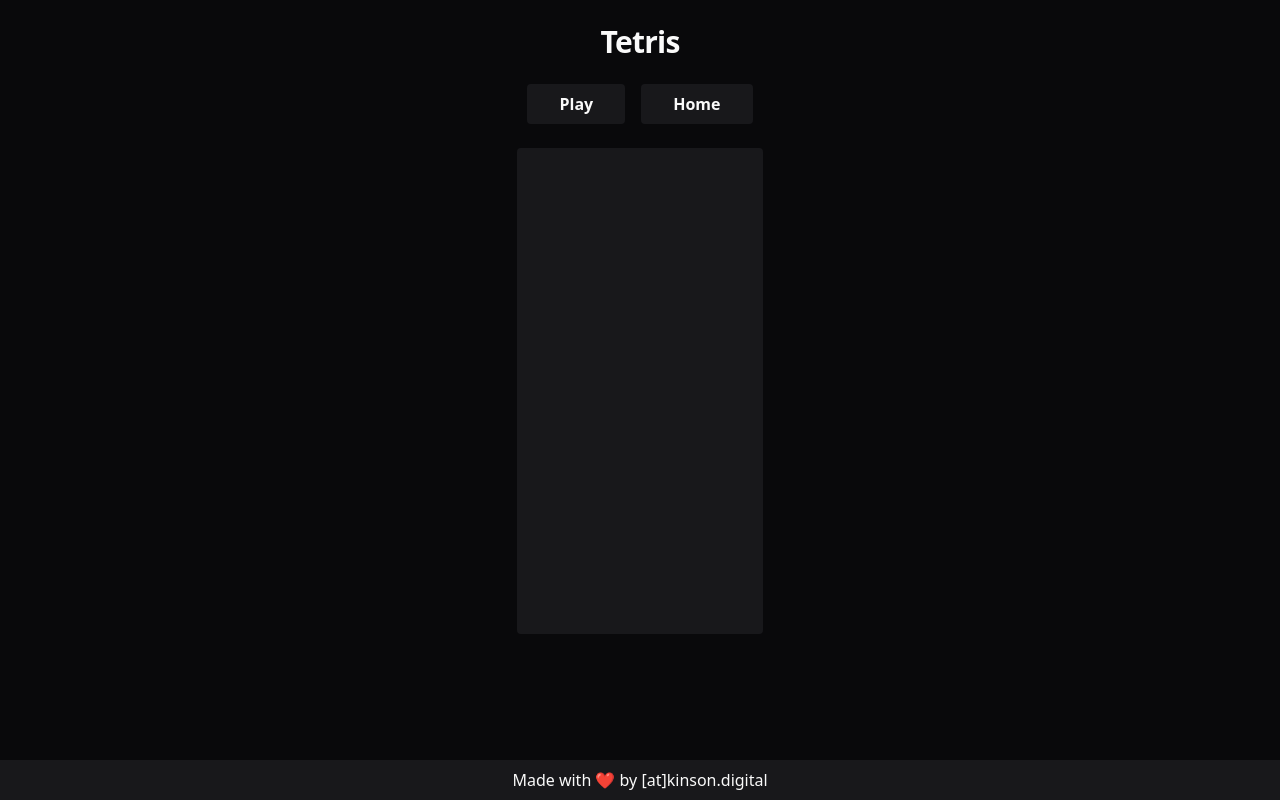
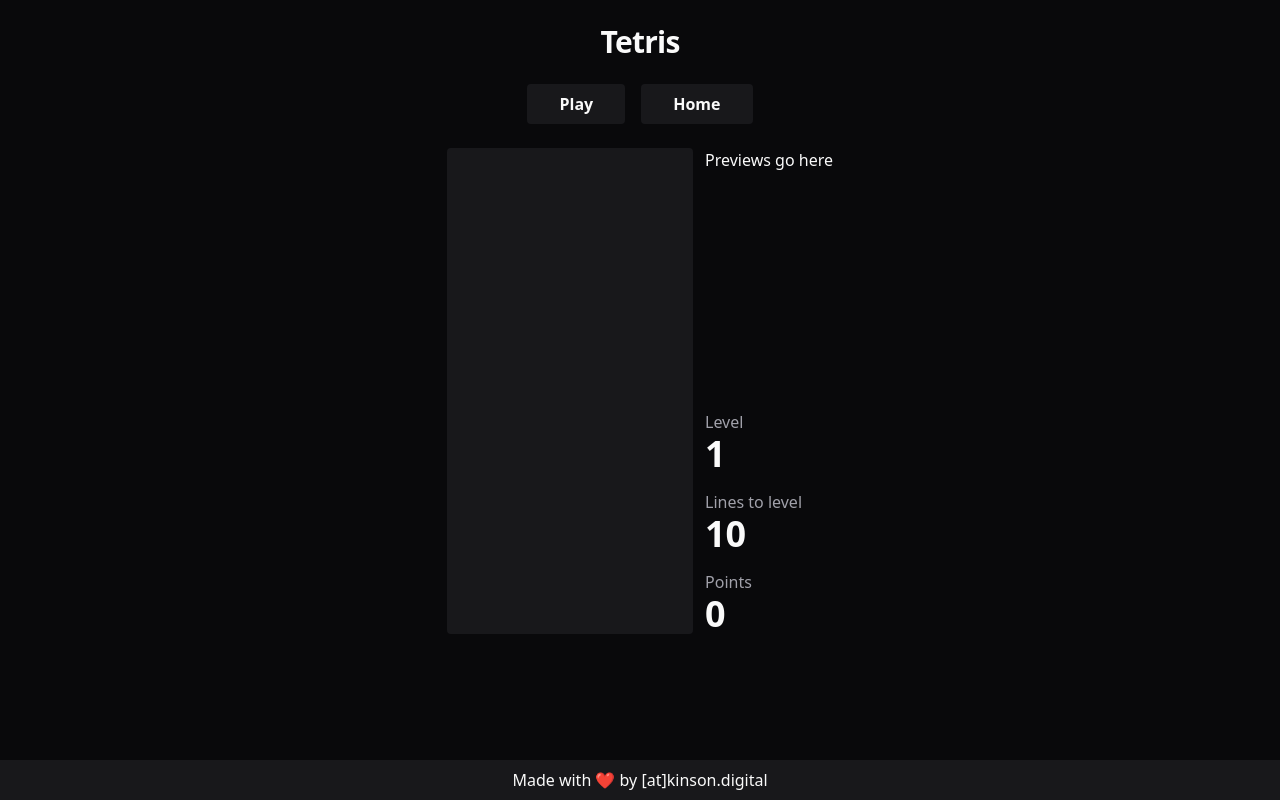
Before and after one commit to RickyAtkinson/react-arcade, a React (Vite) app: page /tetris in a window 1280 px wide. Built offline with nearby package versions, Linux system fonts and the light colour scheme.

Commit message:
Add GameStats diplay to Tetris

```diff
--- a/src/Tetris.tsx
+++ b/src/Tetris.tsx
@@ -6,6 +6,7 @@ import { useFrameInterval } from "./hooks/tetris/useFrameInterval";
 import Button from "@/components/Button";
 import Navbar from "@/components/Navbar";
 import TetrisGameController from "@/components/tetris/TetrisGameController";
+import TetrisStatsDisplay from "./components/tetris/TetrisStatsDisplay";
 
 export default function Tetris() {
   const gameControllerRef = useRef<HTMLButtonElement>(null);
@@ -56,7 +57,7 @@ export default function Tetris() {
         </Navbar>
       </header>
       <main className="container mx-auto flex-grow px-8">
-        <div className="flex justify-around">
+        <div className="flex justify-center gap-3">
           <TetrisGameController
             ref={gameControllerRef}
             isPlaying={isPlaying}
@@ -76,6 +77,10 @@ export default function Tetris() {
             setPlayerShape={setPlayerShape}
             nextPlayer={nextPlayer}
           />
+          <div className="flex flex-col justify-between">
+            <div>Previews go here</div> {/* TODO: PReviews */}
+            <TetrisStatsDisplay gameStats={gameStats} />
+          </div>
         </div>
       </main>
     </>
--- /dev/null
+++ b/src/components/tetris/TetrisStatsDisplay.tsx
@@ -0,0 +1,25 @@
+import { memo } from "react";
+import { TetrisGameStats } from "@/tetris";
+import { LINES_PER_LEVEL } from "@/data/tetris";
+
+const TetrisStatsDisplay = memo(function GameStatsDisplay({
+  gameStats,
+}: {
+  gameStats: TetrisGameStats;
+}) {
+  const { level, points, linesCompleted } = gameStats;
+  const linesToLevel = LINES_PER_LEVEL - linesCompleted;
+
+  return (
+    <ul>
+      <li className="text-zinc-400">Level</li>
+      <li className="mb-4 text-4xl font-bold">{level}</li>
+      <li className="text-zinc-400">Lines to level</li>
+      <li className="mb-4 text-4xl font-bold">{linesToLevel}</li>
+      <li className="text-zinc-400">Points</li>
+      <li className="text-4xl font-bold">{points}</li>
+    </ul>
+  );
+});
+
+export default TetrisStatsDisplay;
```
